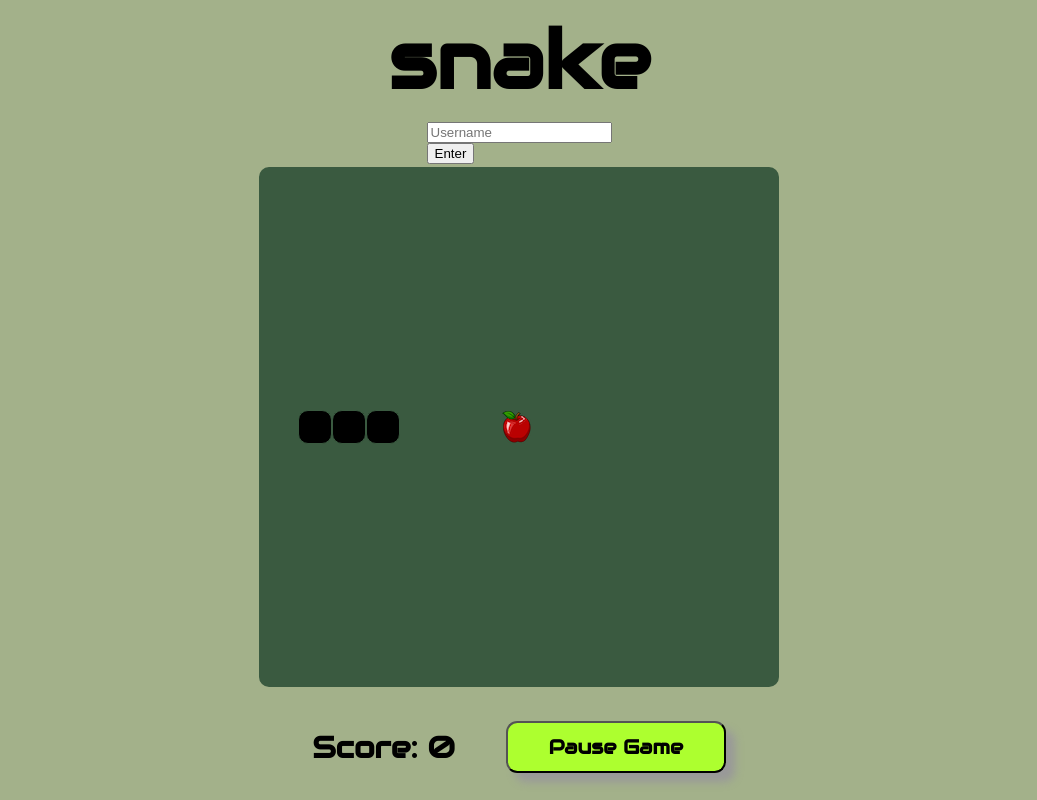
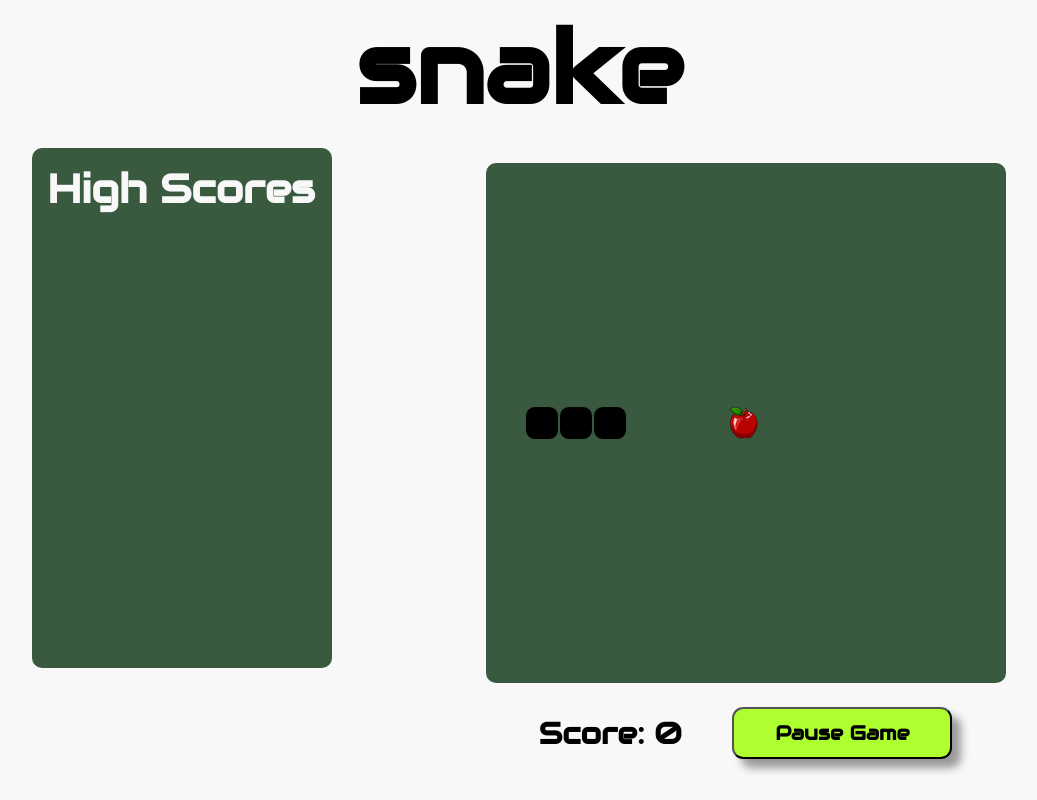
Before and after one commit to Tbanks9/Snake, a PHP site: page / in a window 1280 px wide. Shown: the whole page, without its empty margins (121-1158 px from the left). Run offline with PHP 8.4, Linux system fonts and the light colour scheme.

Commit message:
Highest score logged

```diff
--- a/starter-code/index.html
+++ b/starter-code/index.html
@@ -10,22 +10,26 @@
 </head>
 
 <body>
+  <div class="snake-title">
     <h1>snake</h1>
-  <div class="leader-board-submit">
+  </div>
+  <div class="container">
+    <div class="left">
+      <div class="leader-board">
+        <h2>High Scores</h2>
+        <ul class="highScoreList"></ul>
+      </div>
+    </div>
+    <div class="right">
+      <div class="snake1-container">
+        <div class="game-over">
+          <h2>GAME-OVER<h2>
               <form>
                 <div class="username">
-        <input type="text" name="userName" placeholder="Username">
+                  <input type="text" name="userName" placeholder="Player Name">
                 </div>
-      <div class="username-submit">
-          <button type="submit" formaction="">Enter</button>
-        </div>
+                  <button class="score-submit" type="button"><p>Submit Score</p></button>
               </form>
-  </div>
-  <div class="snake1-container">
-    <div class="game-over">
-      <div class="snakey">
-      </div>
-      <h2>GAME-OVER<h2>
               <button class="play-again">
                 <p>Play again?</p>
               </button>
@@ -43,6 +47,8 @@
           </button>
         </div>
       </div>
+    </div>
+  </div>
 </body>
 
 </html>
--- a/starter-code/scripts/snake1.js
+++ b/starter-code/scripts/snake1.js
@@ -6,11 +6,12 @@ function init() {
   const loser = document.querySelector('.game-over')
   const pausePlay = document.querySelector('.pause-game')
   const paused = document.querySelector('.paused')
+  const eachScore = document.querySelector('.highScoreList')
   const squares = []
 
   //! Game variables
   const width = 15
-  // const biteSound = 'sounds/bite.wav'
+  const biteSound = new Audio('sounds/bite.wav')
   let playerIndex = 108
   let snakeArray = [playerIndex, 107, 106]
   let foodStartIndex = 112
@@ -21,23 +22,55 @@ function init() {
   let interval = 150
   let scoreTally = 0
 
-  // let storedHighScore = localStorage.getItem('storedHighScore') ? JASON.parse(localStorage.getItem('storedHighScore'))
-  // variables for High Score
-  // const.highScores = documnet.querySelector('.high-scores')
-  // const
+  //! Create your variables to get your data from local storage
 
-  // Set game displays to 'none'
-  // set leader board to
-  // let highscoreList = [
+  // The first one allows you to get the data from local storage so that you can manipulate it however you need to and returns null if there is no data available in local storage
+  let storedHighScore = localStorage.getItem('storedHighScore') ? JSON.parse(localStorage.getItem('storedHighScore')) : null
+
+  // The second one gives you a copy of that data which you can display in the browser however you choose to
+  const data = JSON.parse(localStorage.getItem('storedHighScore'))
+
+  // Function to set up your page to display your high score
+  function highScoreCreate() {
+    const highScore = document.createElement('div')
+    highScore.classList.add('high-score')
+    highScore.innerHTML = storedHighScore
+    eachScore.appendChild(highScore)
+  }
+
+  // Function to store your score into local storage - it's up to you at what point in the game to call this function
+  function storeScores() {
+    if (scoreTally > storedHighScore) { // if the current points value is higher than the value stored in local storage
+      storedHighScore = scoreTally // assign storedHighScore to equal the current value of points
+      localStorage.setItem('storedHighScore', JSON.stringify(storedHighScore)) // set storedHighScore into local storage
+      // this is a key value pair - you are setting the key above and then giving it the value of your latest high score
+      highScoreCreate() // this will enable you to display the score immediately if needed
+    }
+  }
+  // Create a function to check if there is any data in local storage when the page is loaded, if so -
+  // display this data using the highScoreCreate function, otherwise - do nothing.
+  // Invoke this function immediately so that it is run as soon as the DOM content is loaded
+  function displayHighScore() {
+    data ? highScoreCreate(data) : null
+  }
+  displayHighScore()
+
+  // let highScoreList = [
+  //   { position: null, name: '', score: [] },
+  //   { position: null, name: '', score: [] },
+  //   { position: null, name: '', score: [] },
+  //   { position: null, name: '', score: [] },
+  //   { position: null, name: '', score: [] },
+  //   { position: null, name: '', score: [] },
   //   { position: null, name: '', score: [] },
   //   { position: null, name: '', score: [] },
   //   { position: null, name: '', score: [] },
   //   { position: null, name: '', score: [] }
   // ]
 
-  // loop as many times as width times the width to fill the grid
+  //! FUNCTIONS
+
   Array(width * width).join('.').split('.').forEach(() => {
-    //! create
     const square = document.createElement('div')
     square.classList.add('grid-item')
     squares.push(square)
@@ -97,6 +130,12 @@ function init() {
     clear()
   }
 
+  function scoreSubmit(e) {
+    if (e.target.classList.contains('score-submit')) {
+      storeScores()
+    }
+  }
+
   // places snake at the starting position when grid has finished building
   snakeArray.map(index => squares[index].classList.add('snake'))
   function move(e) {
@@ -134,7 +173,7 @@ function init() {
     score.innerHTML = 'Score:' + ' ' + (scoreTally += 10)
     squares[snakeArray[0]].classList.remove('food')
     snakeArray.push(snakeArray.length)
-    // biteSound.play()
+    biteSound.play()
     food()
   }
 
@@ -257,6 +296,7 @@ function init() {
   window.addEventListener('keydown', move)
   window.addEventListener('click', pauseGame)
   window.addEventListener('click', restartGame)
+  window.addEventListener('click', scoreSubmit)
 }
 window.addEventListener('DOMContentLoaded', init)
 
--- a/starter-code/styles/main.css
+++ b/starter-code/styles/main.css
@@ -8,22 +8,61 @@ html, body {
   height: 100vh;
 }
 
+body {
+  display: flex;
+  align-items: stretch;
+  flex-direction: column;
+  background-color: #F9F8F8;
+}
+
+div.container {
+  display: flex;
+  flex-direction: row;
+  justify-content: space-evenly;
+  background-color: #F9F8F8;
+  ;
+}
+
+div.snake-title {
+  display: flex;
+  flex-wrap: nowrap;
+  justify-content: center;
+  padding-bottom: 10px;
+}
+
+div.left {
+  display: flex;
+  justify-content: flex-start;
+  flex-wrap: nowrap;
+  /* background-color: #F9F8F8; */
+}
+
+div.leader-board {
+  width: 300px;
+  height: 520px;
+  border: #3A5A40 5px solid;
+  border-radius: 10px;
+  background-color: #3A5A40;
+  padding: 10px;
+}
+
+div.right {
+  display: flex;
+  justify-content: flex-end center;
+  align-content: center;
+  align-items: center;
+  /* background-color: #F9F8F8; */
+}
+
 h1 {
   font-family: 'Audiowide', cursive;
   font: bolder;
-  font-size: 80px;
-  margin: 10px;
-}
-
-body {
-  display: flex;
-  align-items: center;
-  flex-direction: column;
-  background-color: #A3B18A;
+  font-size: 100px;
+  margin: 5px;
 }
 
 div.snake1-container {
-  width: 650px;
+  width: 520px;
   height: 650px;
   display: flex;
   flex-wrap: wrap;
@@ -71,24 +109,42 @@ h2 {
   margin: 0;
 }
 
-/* div.game-over.snakey {
-  background-color: greenyellow;
-  background-image: url('../assets/game-over.png');
-  height: 50px;
-  width: 10px;
-} */
-
 div.score-tally {
   display: flex;
   align-items: center;
   justify-content: space-evenly;
-  margin-top: 10px;
   width: 515px;
   height: 100px;
   font-family: 'Audiowide', cursive;
   color: black;
   font-size: 30px;
   font-weight: 1000;
+}
+
+button.score-submit {
+  background-color: greenyellow;
+  font-family: 'Audiowide', cursive;
+  color: black;
+  font-weight: 1000;
+  font-size: 20px;
+  box-shadow: 9px 9px 9px #999;
+  border-radius: 2mm;
+  width: 170px;
+  margin-top: 10px;
+  margin-bottom: 10px;
+  padding: 0;
+  cursor: pointer;
+  outline: none;
+}
+
+button.score-submit:hover {
+  background-color: #3e8e41
+}
+
+button.score-submit:active {
+  background-color: #3e8e41;
+  box-shadow: 5px 5px 5px #666;
+  transform: translateY(4px);
 }
 
 button.play-again {
```
Also changed, not shown: other parts of starter-code/styles/main.css (+44 -5 lines). Lines whose indentation alone changed are shown as unchanged.
